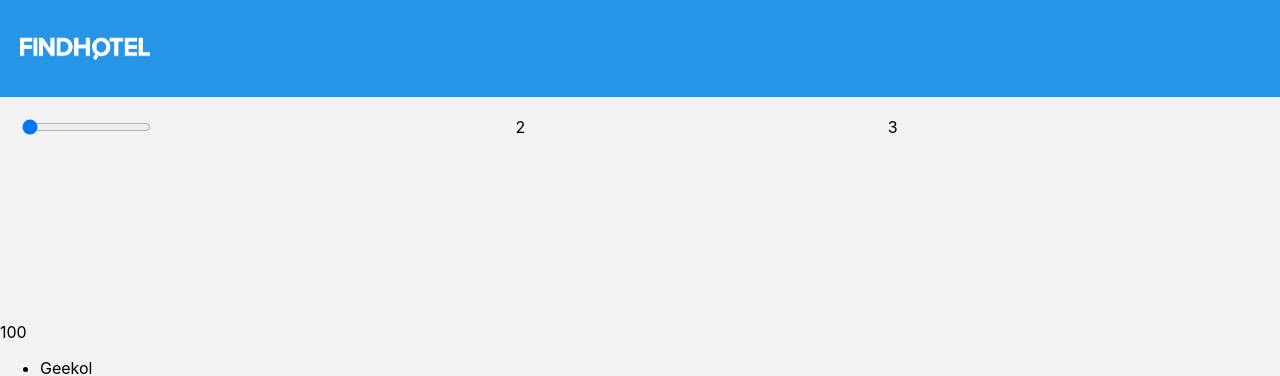
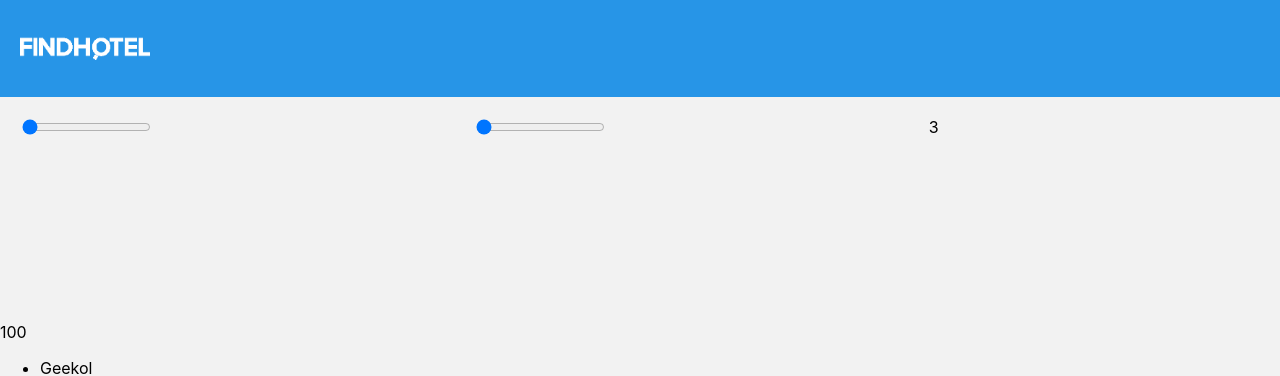
Before and after one commit to cassiohalmeida/find-hotel, a React (Create React App) app: page / in a window 1280 px wide. Shown: the top 376 px of the page. Built offline with nearby package versions, Linux system fonts and the light colour scheme.

Commit message:
Trying to figurate how selector works

```diff
--- a/src/containers/FiltersContainer.js
+++ b/src/containers/FiltersContainer.js
@@ -11,6 +11,7 @@ const StyledFiltersContainer = styled.div`
 
 const FiltersContainer = props => {
   return (
+    <div>
       <StyledFiltersContainer>
         <div>
           <input
@@ -19,24 +20,44 @@ const FiltersContainer = props => {
             max="800"
             onInput={props.filterByPrice}
             className="slider"
-          id="myRange"
+            id="filterPrice"
           />
         </div>
-      <div>2</div>
+        <div>
+          <input
+            type="range"
+            min="1"
+            defaultValue="1"
+            max="10"
+            onInput={props.filterByRating}
+            className="slider"
+            id="filterRating"
+          />
+        </div>
         <div>3</div>
       </StyledFiltersContainer>
+    </div>
   );
 };
-const mapStateToProps = (state) => ({
-  state: state
-})
+
 const mapDispatchToProps = dispatch => ({
   filterByPrice: e => {
-    dispatch({type: 'SET_VISIBILITY_FILTER', filter: 'FILTER_BY_MAX_PRICE', price: e.target.value});
+    dispatch({
+      type: "SET_VISIBILITY_FILTER",
+      filter: "FILTER_BY_MAX_PRICE",
+      price: e.target.value
+    });
+  },
+  filterByRating: e => {
+    dispatch({
+      type: 'SET_VISIBILITY_FILTER',
+      filter: 'FILTER_BY_MIN_RATING',
+      rating: e.target.value
+    });
   }
 });
 
 export default connect(
-  mapStateToProps,
+  null,
   mapDispatchToProps
 )(FiltersContainer);
--- a/src/containers/VisibleHotelList.js
+++ b/src/containers/VisibleHotelList.js
@@ -1,10 +1,10 @@
 import { connect } from "react-redux";
 import HotelList from "../components/HotelList";
-import { getAllHotels } from '../selectors/index';
+import { getHotelsFilteredByRating } from '../selectors/index';
 
 const mapStateToProps = state => {
   return {
-    hotels: getAllHotels(state)
+    hotels: getHotelsFilteredByRating(state)
   }
 }
 export default connect(mapStateToProps)(HotelList);
--- a/src/selectors/index.js
+++ b/src/selectors/index.js
@@ -1,12 +1,14 @@
 import { createSelector } from "reselect";
 
-export const getAllHotels = createSelector(
-  state => state.hotels,
-  state => state.visibilityFilter,
+const hotels = state => state.hotels;
+const visibilityFilter = state => state.visibilityFilter;
+
+export const getHotelsFilteredByPrice = createSelector(
+  hotels,
+  visibilityFilter,
   (hotels, visibilityFilter) => {
     switch (visibilityFilter.filter) {
       case "FILTER_BY_MAX_PRICE":
-        console.log(visibilityFilter.price);
         return hotels.filter(hotel => {
           return hotel.price <= visibilityFilter.price;
         });
@@ -15,3 +17,19 @@ export const getAllHotels = createSelector(
     }
   }
 );
+
+export const getHotelsFilteredByRating = createSelector(
+  getHotelsFilteredByPrice,
+  state => state.visibilityFilter,
+  (filteredByPrice, visibilityFilter) => {
+    debugger
+    switch (visibilityFilter.filter) {
+      case "FILTER_BY_MIN_RATING":
+        return filteredByPrice.filter(hotel => {
+          return hotel.review_rating.rating <= visibilityFilter.rating;
+        });
+      default:
+        return filteredByPrice;
+    }
+  }
+);
```
Lines whose indentation alone changed are shown as unchanged.
